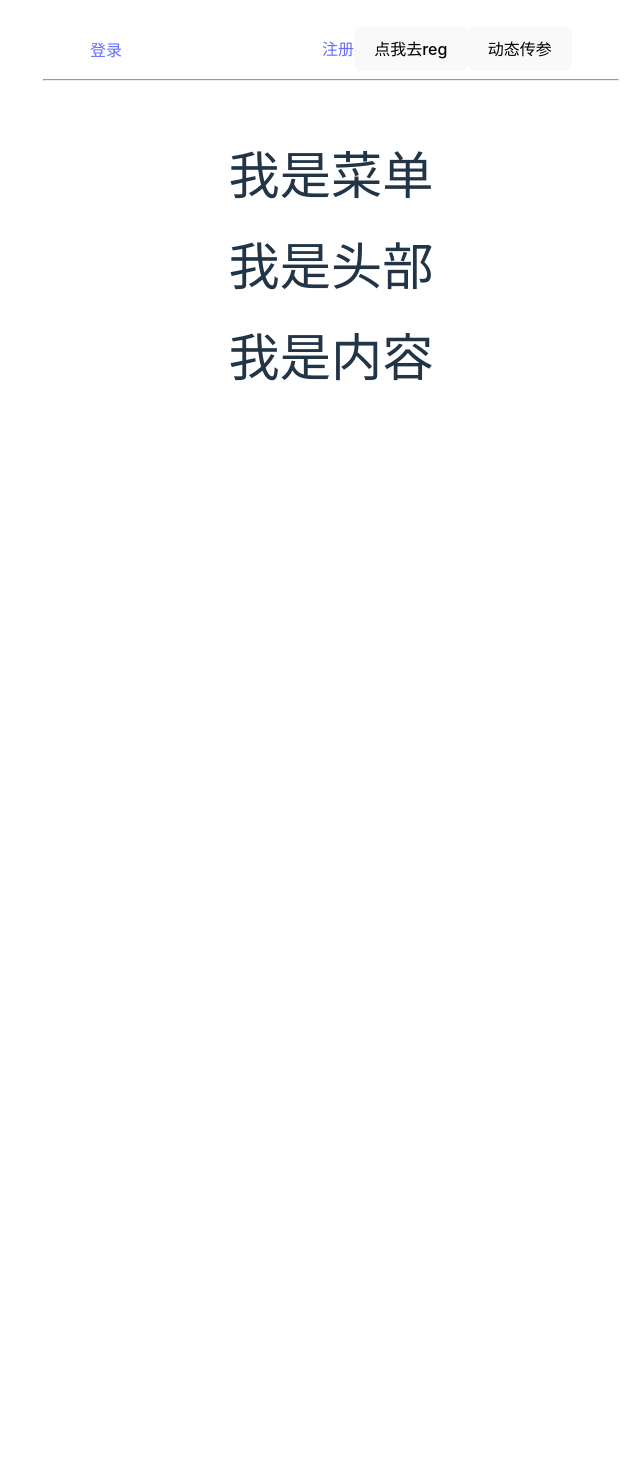
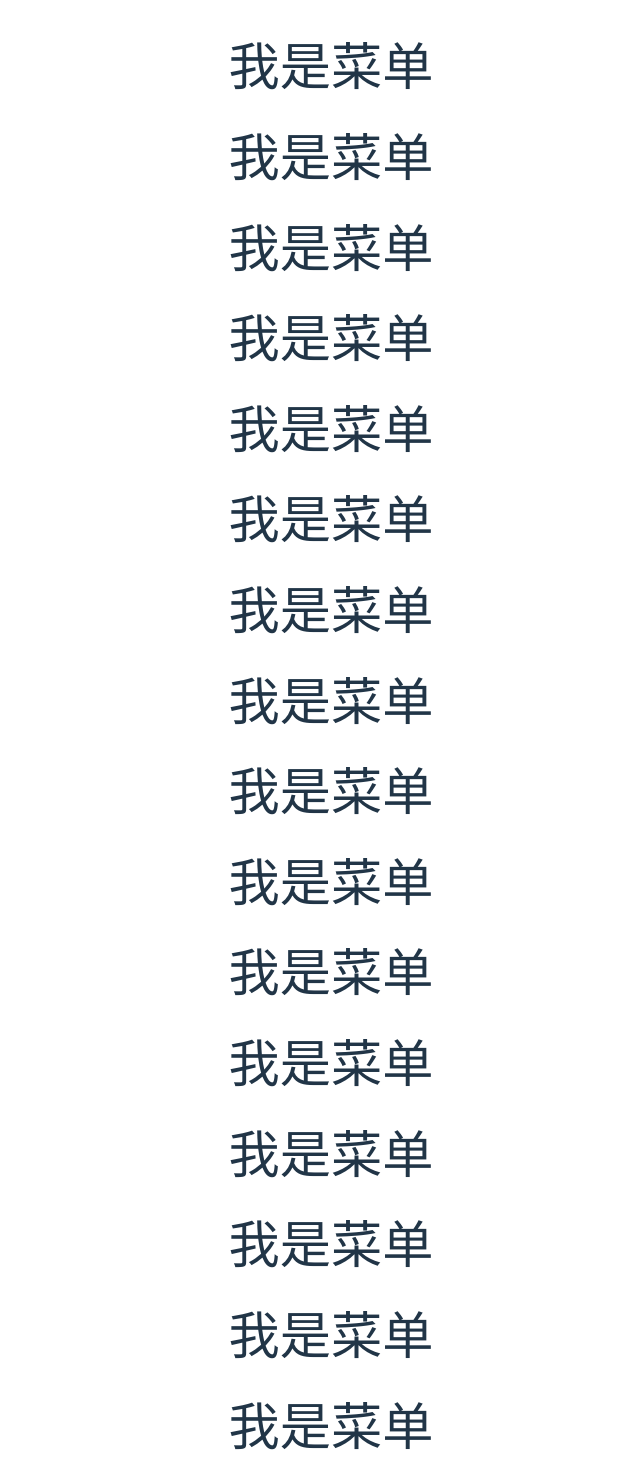
Before and after one commit to yshinu/vue-router-study, a Vue app: page /#/my in a window 1280 px wide. Shown: the part 240-1710 px from the top of the page, without its empty margins (309-949 px from the left). Before the commit the page ends 800 px from the top, so only its background shows below. Built offline with nearby package versions, Linux system fonts and the light colour scheme; sample sign-in values are in the browser's storage.

Commit message:
滚动行为

```diff
--- a/src/components/layout/menu.vue
+++ b/src/components/layout/menu.vue
@@ -5,6 +5,23 @@
 <template>
 <br/>
   <h1>我是菜单</h1>
+    <h1>我是菜单</h1>
+    <h1>我是菜单</h1>
+    <h1>我是菜单</h1>
+    <h1>我是菜单</h1>
+    <h1>我是菜单</h1>
+    <h1>我是菜单</h1>
+    <h1>我是菜单</h1>
+    <h1>我是菜单</h1>
+    <h1>我是菜单</h1><h1>我是菜单</h1>
+    <h1>我是菜单</h1>
+    <h1>我是菜单</h1>
+    <h1>我是菜单</h1>
+    <h1>我是菜单</h1>
+    <h1>我是菜单</h1>
+
+
+
 </template>
 
 <style scoped lang="scss">
--- a/src/router/index.ts
+++ b/src/router/index.ts
@@ -46,7 +46,15 @@ const routes: Array<RouteRecordRaw> = [{
 ]
 export const router = createRouter({
     history: createWebHashHistory(),
-    routes
+    scrollBehavior:(to, from, savedPosition)=>{
+        if (savedPosition) {
+            return savedPosition
+        } else {
+            return {top:0 }
+        }
+    },
+    routes,
+
 })
 const whileList = ['/']
 
```
Also changed, not shown: 1 other file (tests, documents, lock files or other folders).
